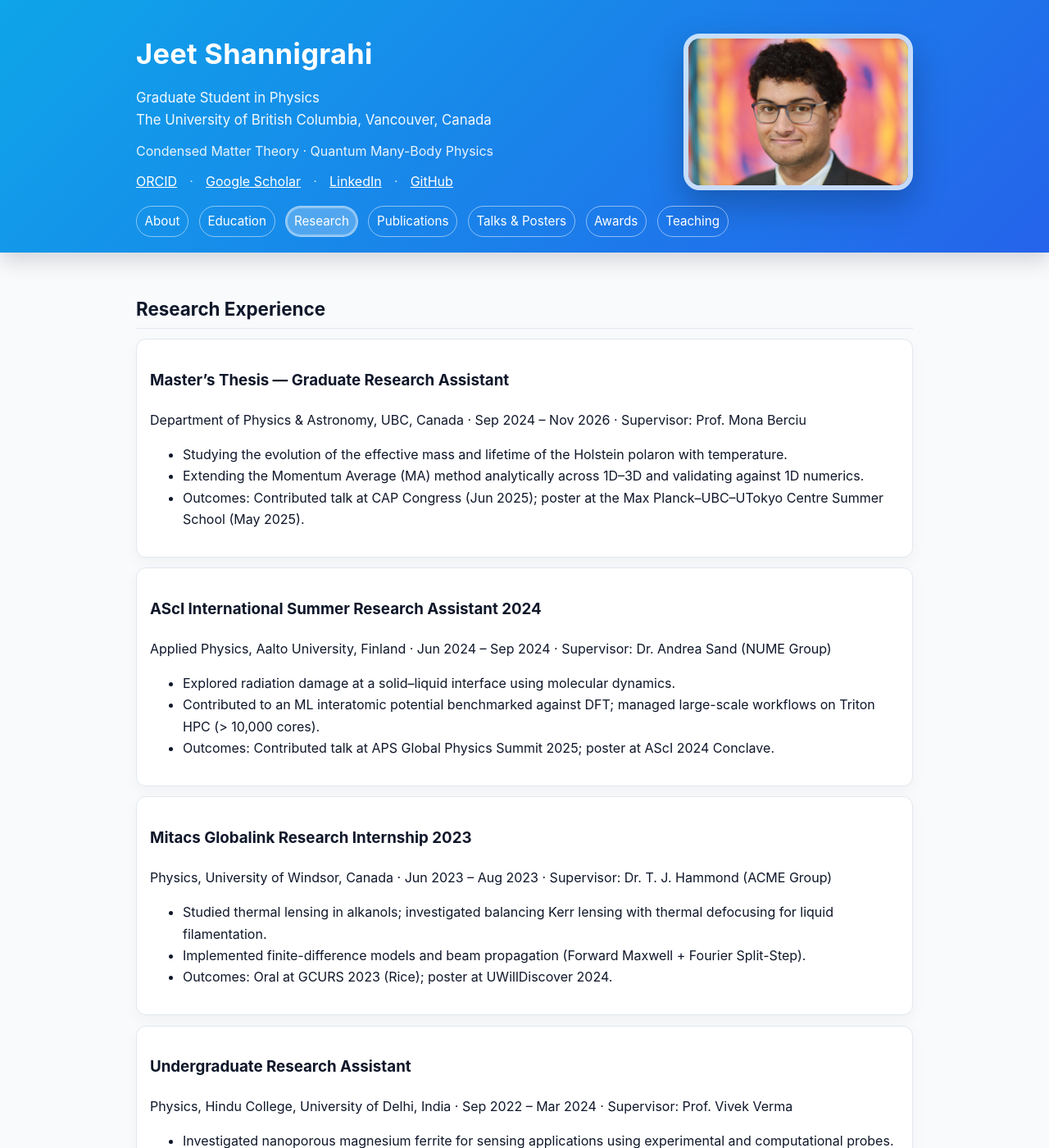
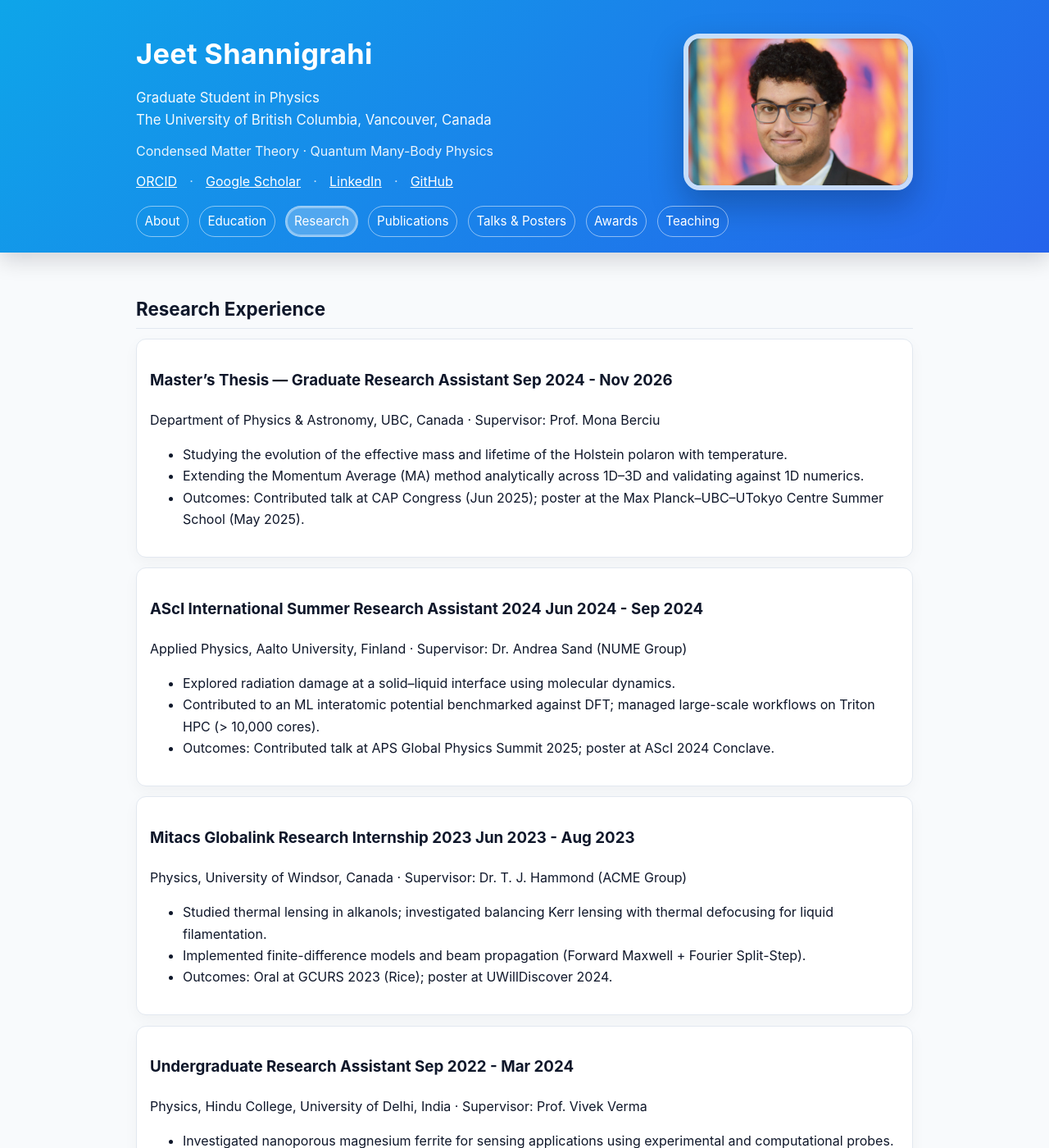
Before and after one commit to JeetShannigrahi21/JeetShannigrahi21.github.io, a Jekyll site: the page built from research/index.md, in a window 1280 px wide and 1400 px high. Shown: the whole window at 82% size. Built offline with Jekyll 4.4.1, drawn with Linux system fonts in a browser that asks for light colours.

Commit message:
Align research dates with titles

```diff
--- a/research/index.md
+++ b/research/index.md
@@ -6,8 +6,8 @@
 <section id="research" class="section">
   <h2>Research Experience</h2>
   <article class="card">
-    <h3>Master’s Thesis — Graduate Research Assistant</h3>
-    <p class="meta">Department of Physics &amp; Astronomy, UBC, Canada · Sep 2024 &ndash; Nov 2026 · Supervisor: Prof. Mona Berciu</p>
+    <h3>Master’s Thesis — Graduate Research Assistant <span class="date">Sep 2024 - Nov 2026</span></h3>
+    <p class="meta">Department of Physics &amp; Astronomy, UBC, Canada · Supervisor: Prof. Mona Berciu</p>
     <ul>
       <li>Studying the evolution of the effective mass and lifetime of the Holstein polaron with temperature.</li>
       <li>Extending the Momentum Average (MA) method analytically across 1D&ndash;3D and validating against 1D numerics.</li>
@@ -16,8 +16,8 @@
   </article>
 
   <article class="card">
-    <h3>AScI International Summer Research Assistant 2024</h3>
-    <p class="meta">Applied Physics, Aalto University, Finland · Jun 2024 &ndash; Sep 2024 · Supervisor: Dr. Andrea Sand (NUME Group)</p>
+    <h3>AScI International Summer Research Assistant 2024 <span class="date">Jun 2024 - Sep 2024</span></h3>
+    <p class="meta">Applied Physics, Aalto University, Finland · Supervisor: Dr. Andrea Sand (NUME Group)</p>
     <ul>
       <li>Explored radiation damage at a solid&ndash;liquid interface using molecular dynamics.</li>
       <li>Contributed to an ML interatomic potential benchmarked against DFT; managed large-scale workflows on Triton HPC (&gt; 10,000 cores).</li>
@@ -26,8 +26,8 @@
   </article>
 
   <article class="card">
-    <h3>Mitacs Globalink Research Internship 2023</h3>
-    <p class="meta">Physics, University of Windsor, Canada · Jun 2023 &ndash; Aug 2023 · Supervisor: Dr. T. J. Hammond (ACME Group)</p>
+    <h3>Mitacs Globalink Research Internship 2023 <span class="date">Jun 2023 - Aug 2023</span></h3>
+    <p class="meta">Physics, University of Windsor, Canada · Supervisor: Dr. T. J. Hammond (ACME Group)</p>
     <ul>
       <li>Studied thermal lensing in alkanols; investigated balancing Kerr lensing with thermal defocusing for liquid filamentation.</li>
       <li>Implemented finite-difference models and beam propagation (Forward Maxwell + Fourier Split-Step).</li>
@@ -36,8 +36,8 @@
   </article>
 
   <article class="card">
-    <h3>Undergraduate Research Assistant</h3>
-    <p class="meta">Physics, Hindu College, University of Delhi, India · Sep 2022 &ndash; Mar 2024 · Supervisor: Prof. Vivek Verma</p>
+    <h3>Undergraduate Research Assistant <span class="date">Sep 2022 - Mar 2024</span></h3>
+    <p class="meta">Physics, Hindu College, University of Delhi, India · Supervisor: Prof. Vivek Verma</p>
     <ul>
       <li>Investigated nanoporous magnesium ferrite for sensing applications using experimental and computational probes.</li>
       <li>Optimized sintering, characterized porosity via buoyancy, SEM, XRD, and VSM; performed density-functional calculations.</li>
```
